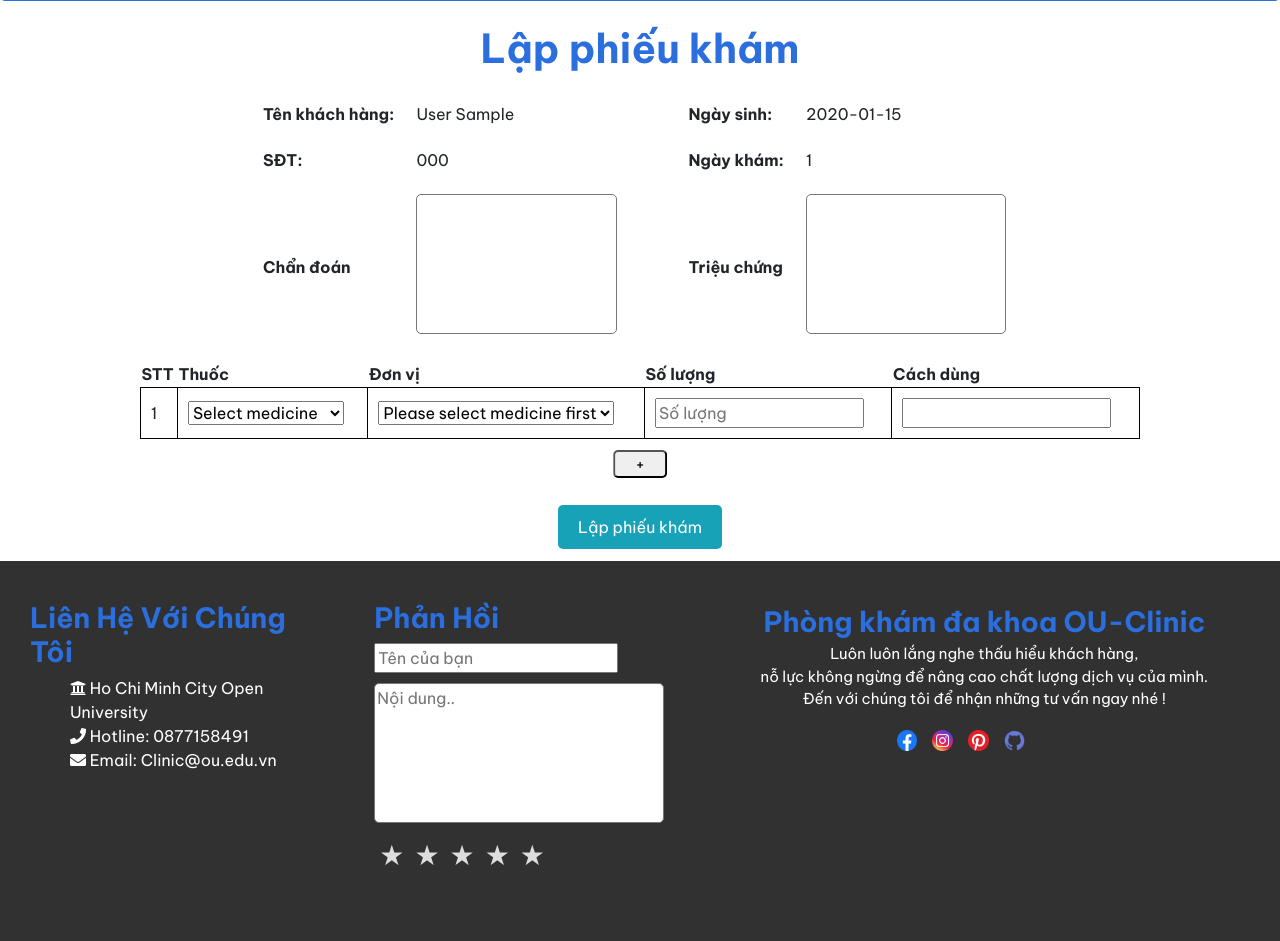
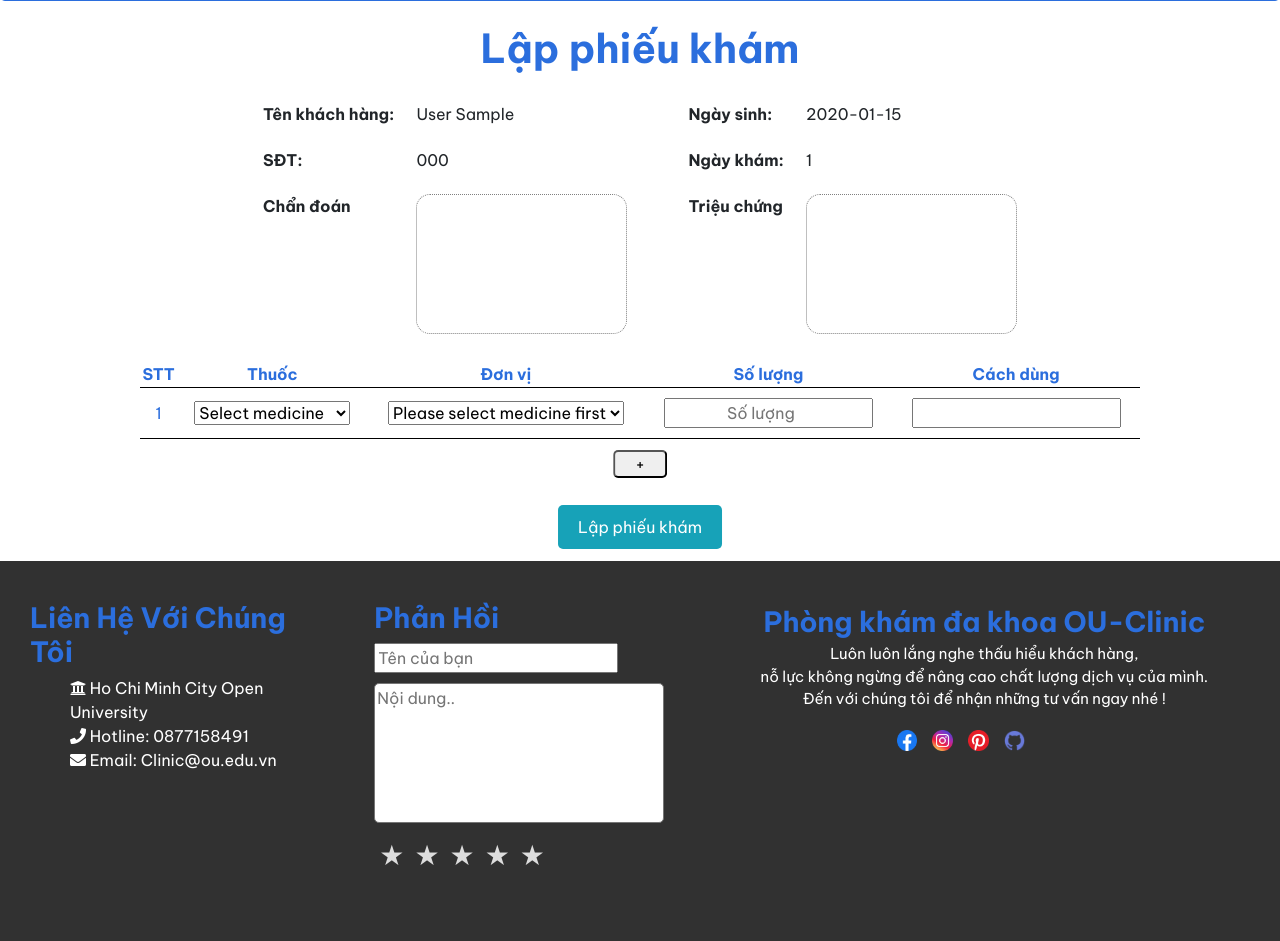
Before and after one commit to HuyNguyenDinh/CNPM, a Flask app: page /doctor-view/make-a-medical-bill/1/1 in a window 1280 px wide. Shown: the part 199-1140 px from the top of the page. Run offline with Flask 2, Linux system fonts and the light colour scheme; a user stored in the database is signed in; tables that the repository leaves empty hold one stand-in row (values such as "Sample post"); grey boxes marked "Sample" are stand-in pictures; some libraries are stand-ins or nearby versions.

Commit message:
Update style.css

```diff
--- a/clinicapp/static/css/style.css
+++ b/clinicapp/static/css/style.css
@@ -503,6 +503,29 @@ button.pay-the-bill_unpaid {
   background-color: #313131;
 }
 
+/* detail make medical bill */
+td textarea {
+    width: 100%;
+    border: 1px dotted gray;
+    border-radius: 14px;
+}
+
+.top-left {
+    text-align: left;
+    vertical-align: top;
+}
+
+#talbe2-chi-tiet-thanh-toan-hoa-don tr td input[type=number] {
+    text-align: center;
+}
+
+#talbe2-chi-tiet-thanh-toan-hoa-don tr th, #talbe2-chi-tiet-thanh-toan-hoa-don tr td {
+    text-align: center;
+    color: #2b6edd;
+    border: none;
+    border-bottom: 1px solid black;
+}
+
 /* CSS SWIPER JS */
 .swiper {
   width: 90%;
```
